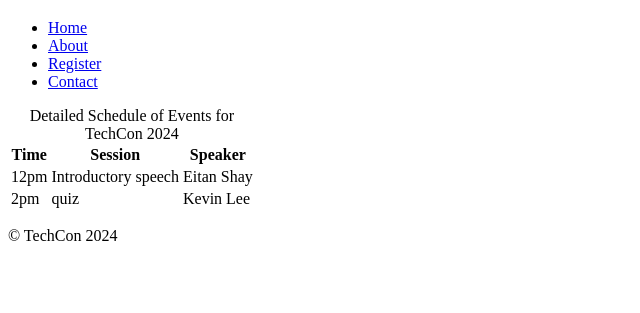
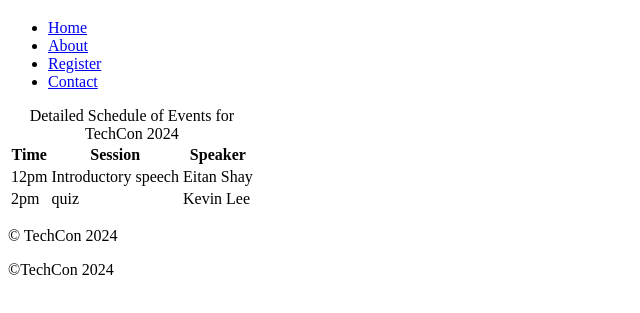
Before and after one commit to Adenuga2022/TechCon_HTML, a plain HTML site: page techcon_website/schedule.html in a window 1280 px wide. Shown: the part 61-374 px from the top of the page, without its empty margins (0-640 px from the left). Drawn offline with Linux system fonts and the light colour scheme.

```diff
--- a/techcon_website/schedule.html
+++ b/techcon_website/schedule.html
@@ -39,6 +39,7 @@
     </main>
     <footer>
         <p>&copy; TechCon 2024</p>
+        <p>&copy;TechCon 2024</p>
     </footer>
 </body>
 </html>
```
